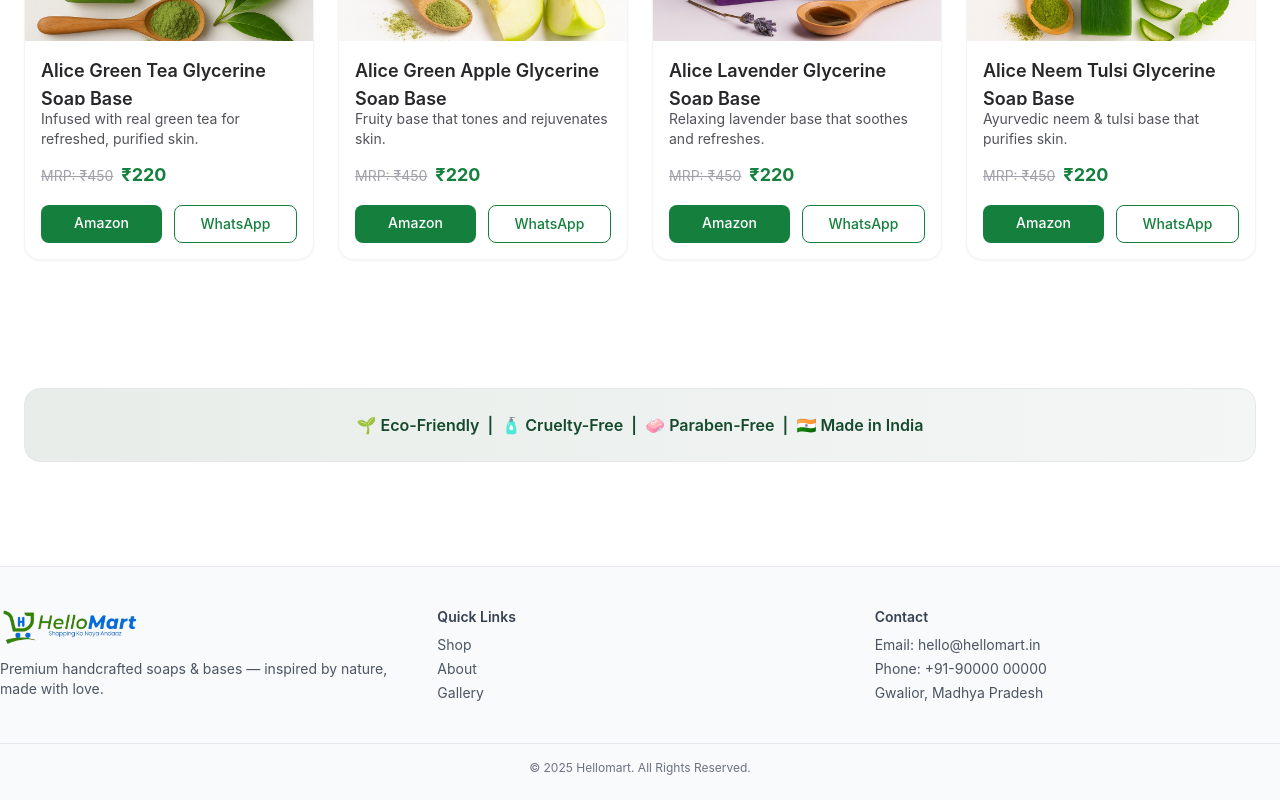
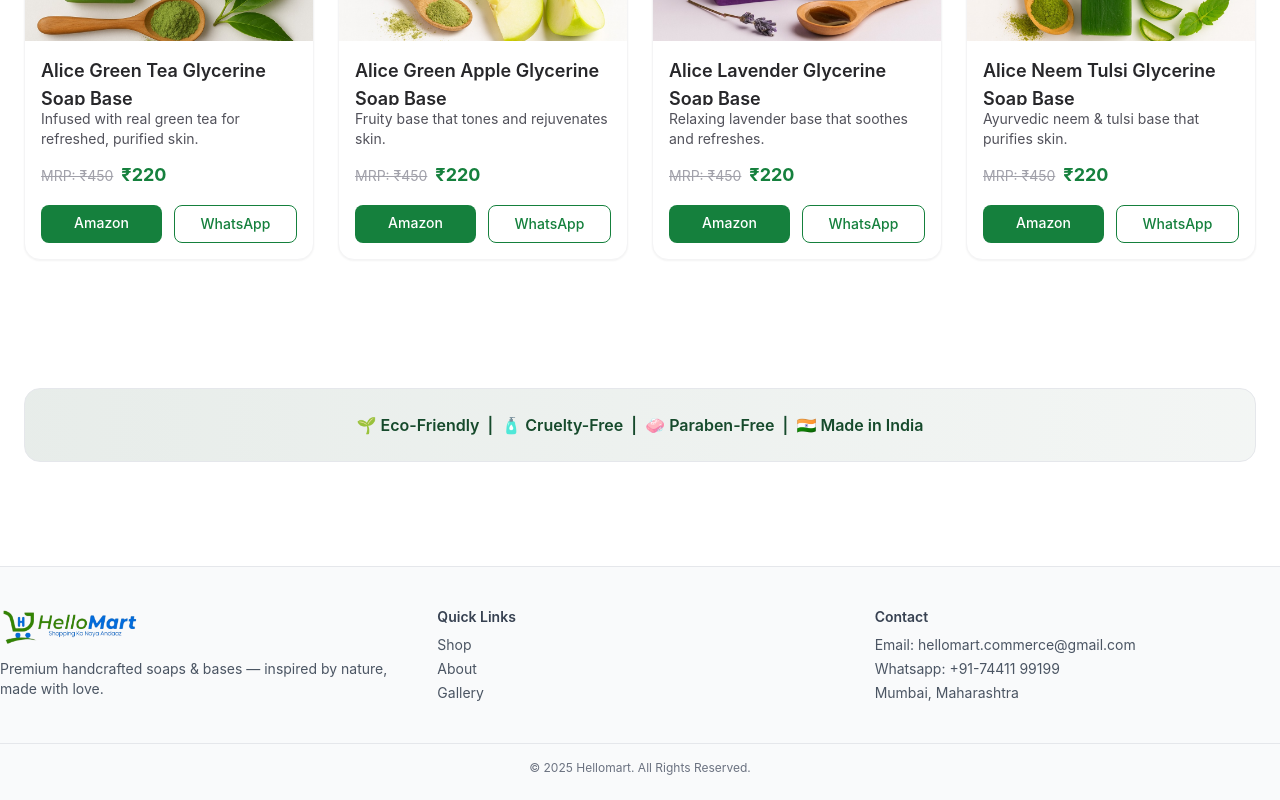
Before and after one commit to sudhapatel101198-sudo/alice-artisanal-soap-enhanced-final, a Next.js app: page / in a window 1280 px wide. Shown: the part 2953-3753 px from the top of the page. Built offline with nearby package versions, Linux system fonts and the light colour scheme.

Commit message:
update: improved footer design and contact details

```diff
--- a/components/Layout.js
+++ b/components/Layout.js
@@ -81,9 +81,9 @@
           <div>
             <div className="font-semibold mb-2 text-gray-700">Contact</div>
             <ul className="space-y-1 text-gray-600">
-              <li>Email: hello@hellomart.in</li>
-              <li>Phone: +91-90000 00000</li>
-              <li>Gwalior, Madhya Pradesh</li>
+              <li>Email: hellomart.commerce@gmail.com</li>
+              <li>Whatsapp: +91-74411 99199 </li>
+              <li>Mumbai, Maharashtra</li>
             </ul>
           </div>
         </div>
```
